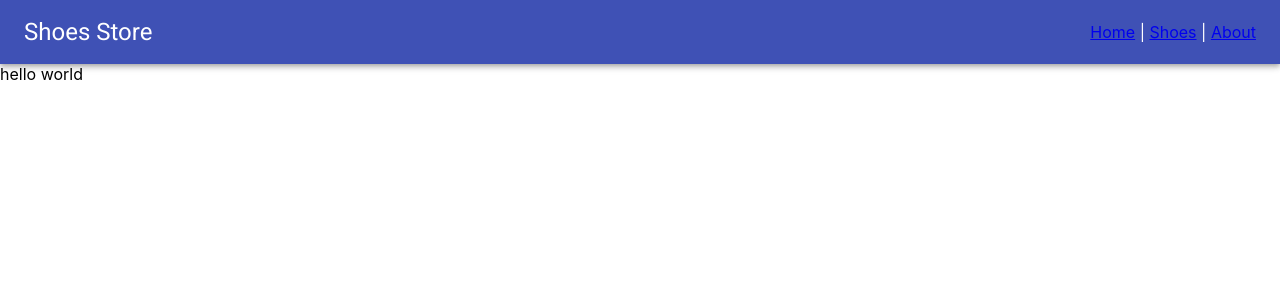
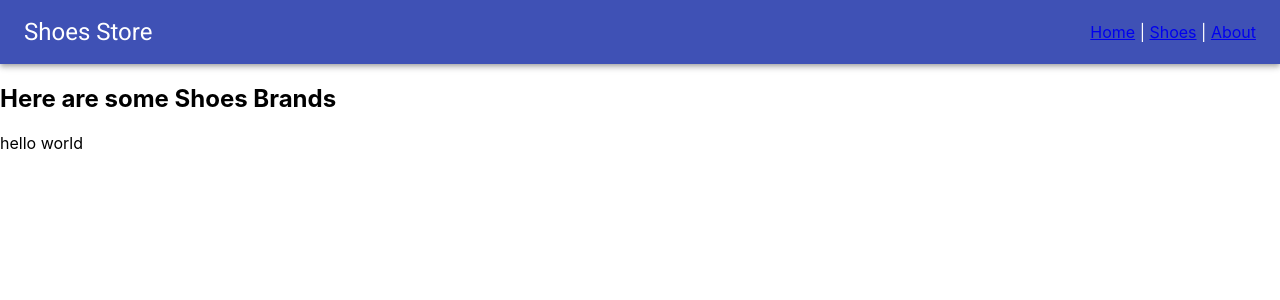
Before and after one commit to AhsanulHaq777/shoe-store, a React (Create React App) app: page /shoes in a window 1280 px wide. Shown: the top 300 px of the page. Built offline with nearby package versions, Linux system fonts and the light colour scheme.

Commit message:
created Shoes.js, imported and added Route in MyRoutes.js

```diff
--- a/src/Components/Navbar.js
+++ b/src/Components/Navbar.js
@@ -4,7 +4,6 @@ import AppBar from '@material-ui/core/AppBar';
 import Toolbar from '@material-ui/core/Toolbar';
 import Typography from '@material-ui/core/Typography';
 import { Link } from 'react-router-dom';
-import { yellow } from '@material-ui/core/colors';
 
 
 const useStyles = makeStyles((theme) => ({
--- /dev/null
+++ b/src/Components/Shoes.js
@@ -0,0 +1,10 @@
+import React from 'react';
+
+function Shoes() {
+    return(
+        <div>
+            <h2>Here are some Shoes Brands</h2>
+        </div>
+    );
+}
+export default Shoes;
--- a/src/MyRoutes.js
+++ b/src/MyRoutes.js
@@ -2,6 +2,7 @@ import React from 'react';
 import {Routes, Route} from 'react-router';
 import Home from './Components/Home';
 import NavBar from './Components/Navbar';
+import Shoes from './Components/Shoes';
 
 function MyRouteConfig() {
     return(
@@ -9,6 +10,7 @@ function MyRouteConfig() {
             <NavBar />
             <Routes>
                 <Route path="/" element={<Home />}></Route>
+                <Route path="/shoes" element={<Shoes />}></Route>
             </Routes>
         </div>
     );
```
